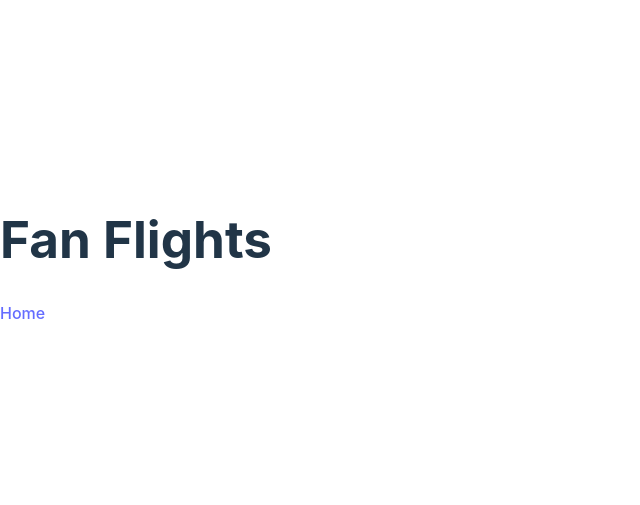
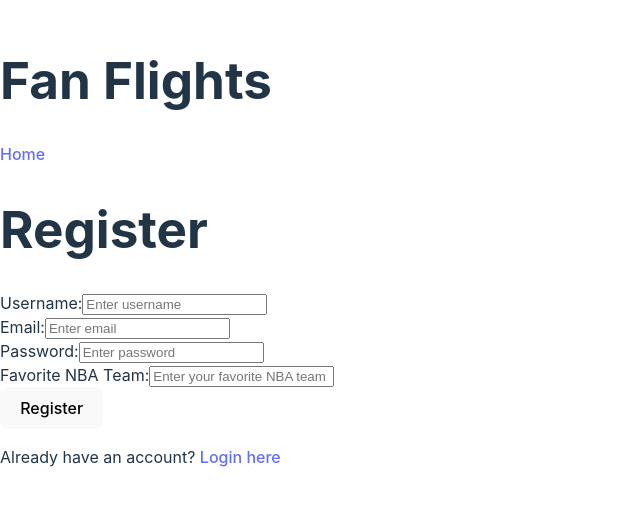
Before and after one commit to NaayilS/FanFlights, a React (Vite) app in the folder frontend/: page /register in a window 1280 px wide. Before the commit this address had no page. Shown: the part 149-654 px from the top of the page, without its empty margins (0-640 px from the left). Built offline with nearby package versions, Linux system fonts and the light colour scheme.

Commit message:
login and register page

```diff
--- a/frontend/src/App.jsx
+++ b/frontend/src/App.jsx
@@ -3,6 +3,8 @@ import { BrowserRouter as Router, Route, Routes } from 'react-router-dom';
 import Home from './pages/Home';
 import FlightSearchPage from './pages/FlightSearchPage';
 import TripSummary from './pages/TripSummary';
+import RegisterPage from './pages/RegisterPage';
+import LoginPage from './pages/LoginPage';
 import Header from './components/Header';
 
 function App() {
@@ -13,6 +15,8 @@ function App() {
                 <Route path="/" element={<Home />} />
                 <Route path="/flight-search" element={<FlightSearchPage />} />
                 <Route path="/trip-summary" element={<TripSummary />} />
+                <Route path="/register" element={<RegisterPage />} />
+                <Route path="/login" element={<LoginPage />} />
             </Routes>
         </Router>
     );
--- /dev/null
+++ b/frontend/src/pages/LoginPage.jsx
@@ -0,0 +1,56 @@
+import React, { useState } from 'react';
+import { useNavigate } from 'react-router-dom';
+
+function LoginPage() {
+    const [username, setUsername] = useState('');
+    const [password, setPassword] = useState('');
+    const [errorMessage, setErrorMessage] = useState('');
+    const navigate = useNavigate();
+
+    const handleLogin = () => {
+        const loginData = { username, password };
+
+        // Send login data to the server
+        fetch('http://localhost:5000/api/auth/login', {
+            method: 'POST',
+            headers: {
+                'Content-Type': 'application/json'
+            },
+            body: JSON.stringify(loginData)
+        })
+        .then((response) => response.json())
+        .then((data) => {
+            if (data.token) {
+                // Store the JWT token in localStorage
+                localStorage.setItem('token', data.token);
+                // Navigate to the homepage or NBA schedule page
+                navigate('/');
+            } else {
+                setErrorMessage(data.message || 'Login failed');
+            }
+        })
+        .catch((error) => {
+            console.error('Error during login:', error);
+            setErrorMessage('An error occurred. Please try again.');
+        });
+    };
+
+    return (
+        <div className="login-page">
+            <h1>Login</h1>
+            <div className="form-group">
+                <label>Username:</label>
+                <input type="text" value={username} onChange={(e) => setUsername(e.target.value)} placeholder="Enter username" />
+            </div>
+            <div className="form-group">
+                <label>Password:</label>
+                <input type="password" value={password} onChange={(e) => setPassword(e.target.value)} placeholder="Enter password" />
+            </div>
+            <button onClick={handleLogin}>Login</button>
+            {errorMessage && <p style={{ color: 'red' }}>{errorMessage}</p>}
+            <p>Don't have an account? <a href="/register">Create one here</a></p>
+        </div>
+    );
+}
+
+export default LoginPage;
--- /dev/null
+++ b/frontend/src/pages/RegisterPage.jsx
@@ -0,0 +1,67 @@
+import React, { useState } from 'react';
+import { useNavigate } from 'react-router-dom';
+
+function RegisterPage() {
+    const [username, setUsername] = useState('');
+    const [email, setEmail] = useState('');
+    const [password, setPassword] = useState('');
+    const [favoriteTeam, setFavoriteTeam] = useState('');
+    const [errorMessage, setErrorMessage] = useState('');
+
+    const navigate = useNavigate();
+
+    const handleRegister = () => {
+        const userData = { username, email, password, favoriteTeam };
+
+        // Send registration data to the server
+        fetch('http://localhost:5000/api/auth/register', {
+            method: 'POST',
+            headers: {
+                'Content-Type': 'application/json'
+            },
+            body: JSON.stringify(userData)
+        })
+        .then((response) => response.json())
+        .then((data) => {
+            if (data.token) {
+                // Store the JWT token in localStorage
+                localStorage.setItem('token', data.token);
+                // Navigate to the login page or the homepage
+                navigate('/login');
+            } else {
+                setErrorMessage(data.message || 'Registration failed');
+            }
+        })
+        .catch((error) => {
+            console.error('Error during registration:', error);
+            setErrorMessage('An error occurred. Please try again.');
+        });
+    };
+
+    return (
+        <div className="register-page">
+            <h1>Register</h1>
+            <div className="form-group">
+                <label>Username:</label>
+                <input type="text" value={username} onChange={(e) => setUsername(e.target.value)} placeholder="Enter username" />
+            </div>
+            <div className="form-group">
+                <label>Email:</label>
+                <input type="email" value={email} onChange={(e) => setEmail(e.target.value)} placeholder="Enter email" />
+            </div>
+            <div className="form-group">
+                <label>Password:</label>
+                <input type="password" value={password} onChange={(e) => setPassword(e.target.value)} placeholder="Enter password" />
+            </div>
+            <div className="form-group">
+                <label>Favorite NBA Team:</label>
+                <input type="text" value={favoriteTeam} onChange={(e) => setFavoriteTeam(e.target.value)} placeholder="Enter your favorite NBA team" />
+            </div>
+            <button onClick={handleRegister}>Register</button>
+            {errorMessage && <p style={{ color: 'red' }}>{errorMessage}</p>}
+            <p>Already have an account? <a href="/login">Login here</a></p>
+        </div>
+    );
+}
+
+export default RegisterPage;
```
